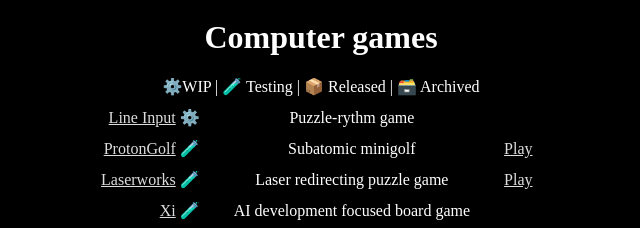
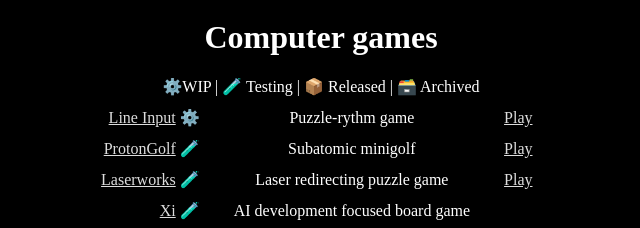
Before and after one commit to Achifaifa/web2, a plain HTML site: page projects.html in a window 1280 px wide. Shown: the top 228 px of the page, 319-959 px from the left. Drawn offline with Linux system fonts and the light colour scheme; a web font is replaced by a local one.

Commit message:
Update projects.html

```diff
--- a/projects.html
+++ b/projects.html
@@ -14,6 +14,7 @@ a:visited {color:#666;}
     <tr>
       <td align="right"><a href="https://github.com/achifaifa/line-input">Line Input</a> ⚙️</td>
       <td><center>Puzzle-rythm game</td>
+      <td><a href="https://achifaifa.itch.io/line-input">Play</a></td>
     </tr>
     <tr>
       <td align="right"><a href="https://github.com/achifaifa/protongolf">ProtonGolf</a> 🧪 </td>
```
